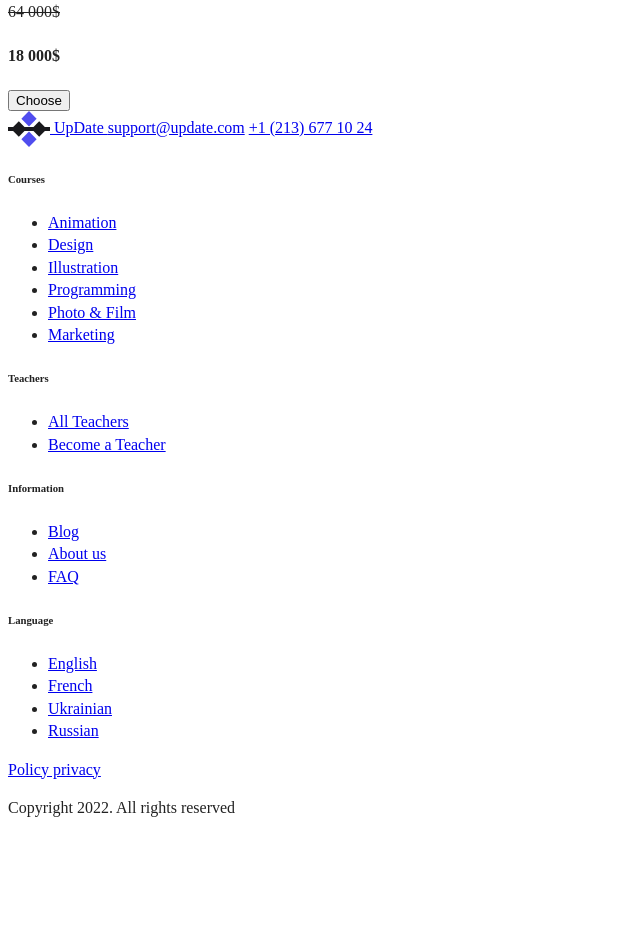
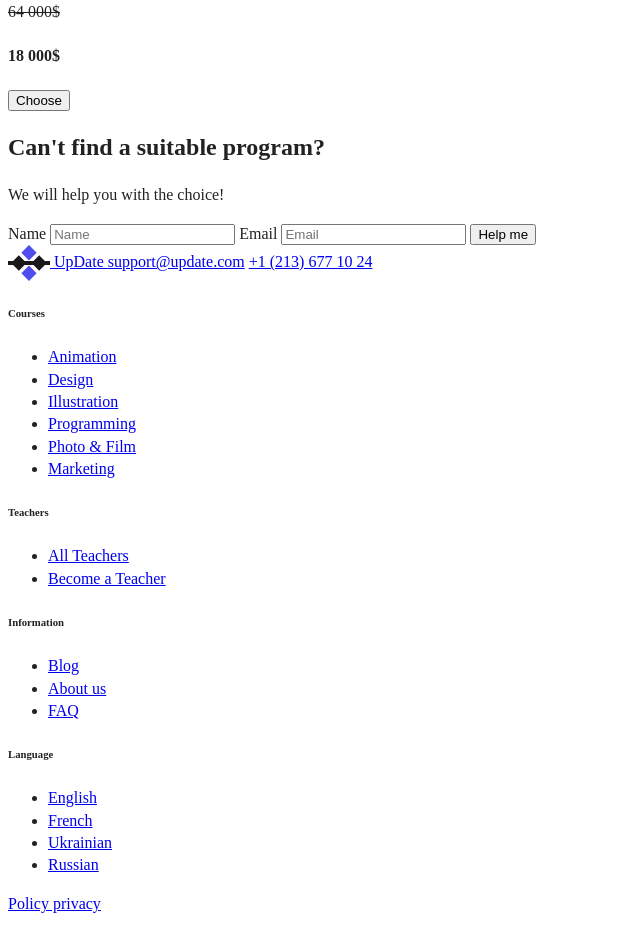
Before and after one commit to skydiverGM/CopyFigmaFront, a website built with webpack: page index.html in a window 1280 px wide. Shown: the part 2037-2965 px from the top of the page, without its empty margins (0-640 px from the left). Before the commit the page ends 2872 px from the top, so only its background shows below. Built offline with nearby package versions, Linux system fonts and the light colour scheme.

Commit message:
Added registration form

```diff
--- a/index.html
+++ b/index.html
@@ -203,7 +203,25 @@
       </div>
     </div>
   </section>
+  <section>
+    <h2 class="find-program__title">
+      Can't find a suitable program?
+    </h2>
+    <p class="find-program__description">
+      We will help you with the choice!
+    </p>
+    <form action="#" class="find-program__form">
+      <label for="name" class="find-program__label">Name</label>
+      <input type="text" id="name" name="name" placeholder="Name" required>
 
+      <label for="email" class="find-program__label">Email</label>
+      <input type="email" id="email" name="email" placeholder="Email" required>
+
+      <button class="find-program__button">
+        Help me
+      </button>
+    </form>
+  </section>
 </main>
 <footer>
   <div>
```
